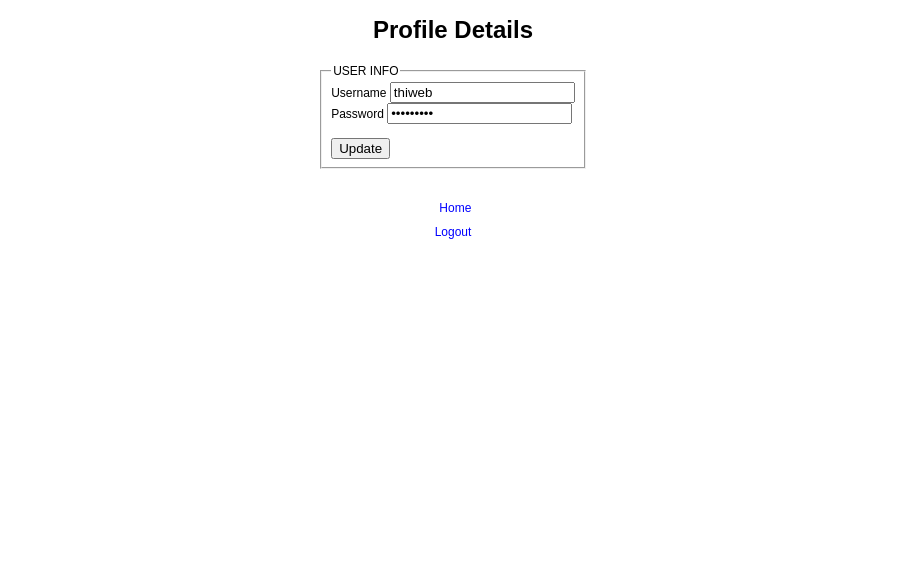
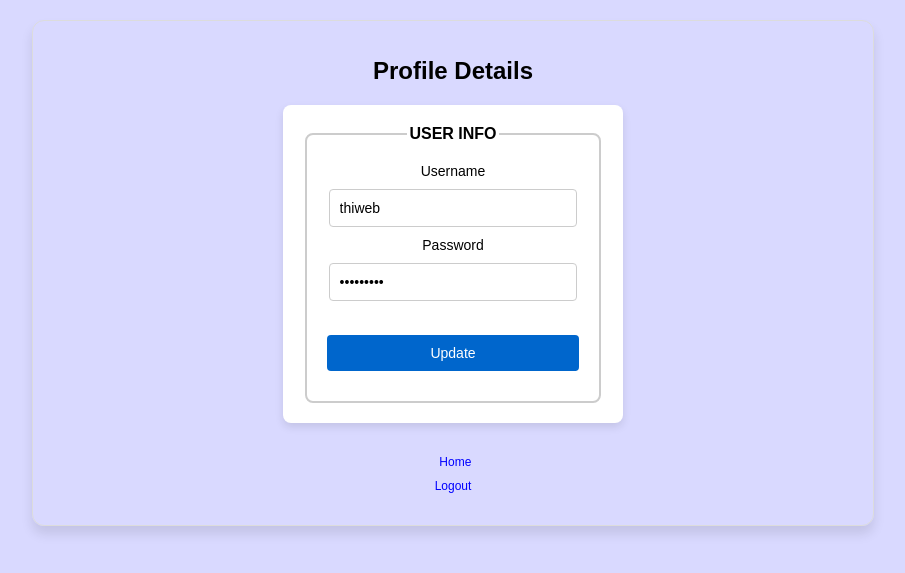
Before and after one commit to viniciusbregoli/web_tech_task_1, a PHP site: page /customer.html in a window 1280 px wide. Shown: the top 573 px of the page, without its empty margins (187-1092 px from the left). Run offline with PHP 8.4, Linux system fonts and the light colour scheme.

Commit message:
added more styles

```diff
--- a/index.html
+++ b/index.html
@@ -7,7 +7,7 @@
         <title>Welcome to Our Tech Shop</title>
     </head>
     <body>
-        <header>
+        <header class="container">
             <h1>Welcome to Our Tech Shop</h1>
             <a href="customer.html">User Profile</a>
             <nav>
--- a/mystyle.css
+++ b/mystyle.css
@@ -1,12 +1,22 @@
 /* General document styles */
+
+
 body {
     font-family: "Arial";
     font-size: 12px;
-    margin: 0;
     display: flex;
     flex-direction: column;
     align-items: center;
     justify-content: center;
+    background-color: #d9d9ff;
+    padding: 20px;
+    border: 1px solid #dcdcdc;
+    border-radius: 12px;
+    box-shadow: 0px 8px 12px rgba(0, 0, 0, 0.1);
+    width: 80%;
+    max-width: 800px;
+    margin: 20px auto;
+    text-align: center;
 }
 
 h1 {
@@ -57,3 +67,67 @@ ul li ul li {
 footer {
     margin-top: 20px;
 }
+
+form {
+    background-color: white;
+    padding: 20px;
+    border-radius: 8px; /* Round the corners of the form by 8px */
+    box-shadow: 0px 4px 8px rgba(0, 0, 0, 0.1); /* shadow around  */
+    width: 300px;
+    margin: 0 auto; /*form centered*/
+}
+
+label {
+    font-size: 14px;
+}
+
+/* input fields and buttons */
+input[type="text"],
+input[type="password"],
+input[type="submit"],
+button {
+    width: 90%; /* width of input fields and buttons to 90% of the container */
+    padding: 10px;
+    margin: 10px 0;
+    border: 1px solid #ccc; /*light gray border around the input fields and buttons */
+    border-radius: 4px;
+    font-size: 14px;
+}
+
+/*submit button*/
+input[type="submit"] {
+    width: 100%;
+    background-color: #0066cc;
+    color: white; /* text color white */
+    cursor: pointer; /* cursor to a pointer when hovering o*/
+    border: none;
+    font-size: 14px;
+}
+
+input[type="submit"]:hover {
+    background-color: #004d99; /* darker blue when hovered */
+}
+
+/* register button */
+button {
+    width: 100%;
+    background-color: #ff6600;
+    color: white; /* text color white */
+    cursor: pointer;
+    border: none;
+}
+
+button:hover {
+    background-color: #cc5200;
+}
+
+fieldset {
+    border: 2px solid #ccc;
+    padding: 20px; /* 20px padding in fieldset */
+    border-radius: 8px; /* round the corners */
+}
+
+legend {
+    font-size: 16px;
+    font-weight: bold; /*legend text bold */
+}
```
Also changed, not shown: styles copy.css (deleted, +0 -65 lines).
